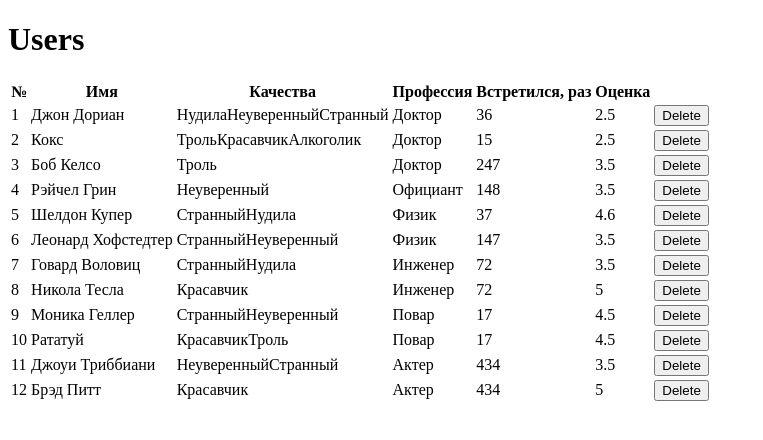
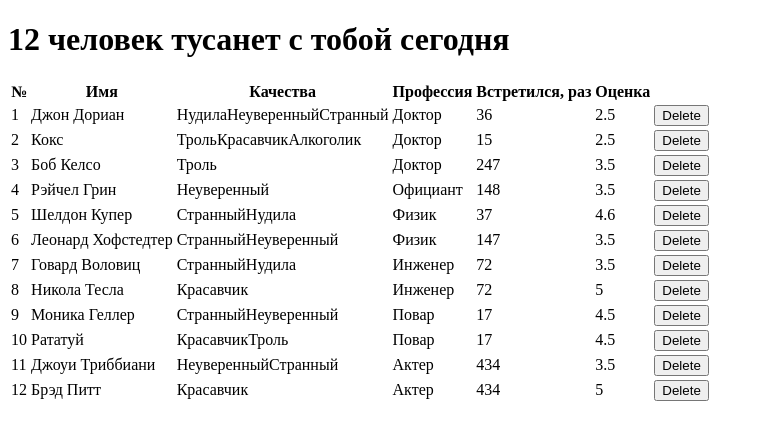
Before and after one commit to AnnAntonova2310/codewarsTasks, a React (Create React App) app: page / in a window 1280 px wide. Shown: the top 440 px of the page, without its empty margins (0-763 px from the left). Built offline with nearby package versions, Linux system fonts and the light colour scheme.

Commit message:
Button and condition

```diff
--- a/src/Components/users.tsx
+++ b/src/Components/users.tsx
@@ -3,14 +3,32 @@ import api from '../api'
 
 const Users = () => {
     const [users, setUsers] = useState(api.users.fetchAll())
-    const handlerDelete = () => {
-        console.log('Delete')
+    const handlerDelete = (userId: string) => {
+        let usersDelete = users.filter(u => u._id !== userId)
+        setUsers(usersDelete)
     }
+    let badge;
+    if (users.length === 0) {
+        badge = 'Никто не тусанёт с тобой сегодня'
+    } else if (users.length > 1 && users.length < 5) {
+        badge = `${users.length} человека тусанёт с тобой сегодня`
+    } else {
+        badge = `${users.length} человек тусанет с тобой сегодня`
+    }
+
 
     return (
         <>
-            <h1>Users</h1>
-            <table>
+            {/*/!*<h1>Никто не тусанёт с тобой сегодня </h1>*!/  л = 0*/}
+            {/*/!*<h1>1 человек тусанет с тобой сегодня </h1>*!/ л = 1, 5*/}
+            {/*/!*<h1>2 человека тусанут с тобой сегодня </h1>*!/  л = 2*/}
+
+            <h1>{badge}</h1>
+
+            {/*<h1>{ users.length === 0 ? 'Никто не тусанёт с тобой сегодня' : null }</h1>*/}
+
+
+            {users.length > 0 && <table>
                 <tr>
                     <th>№</th>
                     <th>Имя</th>
@@ -23,7 +41,7 @@ const Users = () => {
 
                     return (
                         <tr key={u._id}>
-                            <td>{i+1}</td>
+                            <td>{i + 1}</td>
                             <td>{u.name}</td>
                             <td>{
                                 u.qualities.map(q => q.name)
@@ -31,13 +49,13 @@ const Users = () => {
                             <td>{u.profession.name}</td>
                             <td>{u.completedMeetings}</td>
                             <td>{u.rate}</td>
-                            <td>{
-                                <button onClick={handlerDelete}>Delete</button>
-                            }</td>
+                            <td>
+                                <button onClick={() => handlerDelete(u._id)}>Delete</button>
+                            </td>
                         </tr>
-                        )
+                    )
                 })}
-            </table>
+            </table>}
         </>
     );
 };
```
